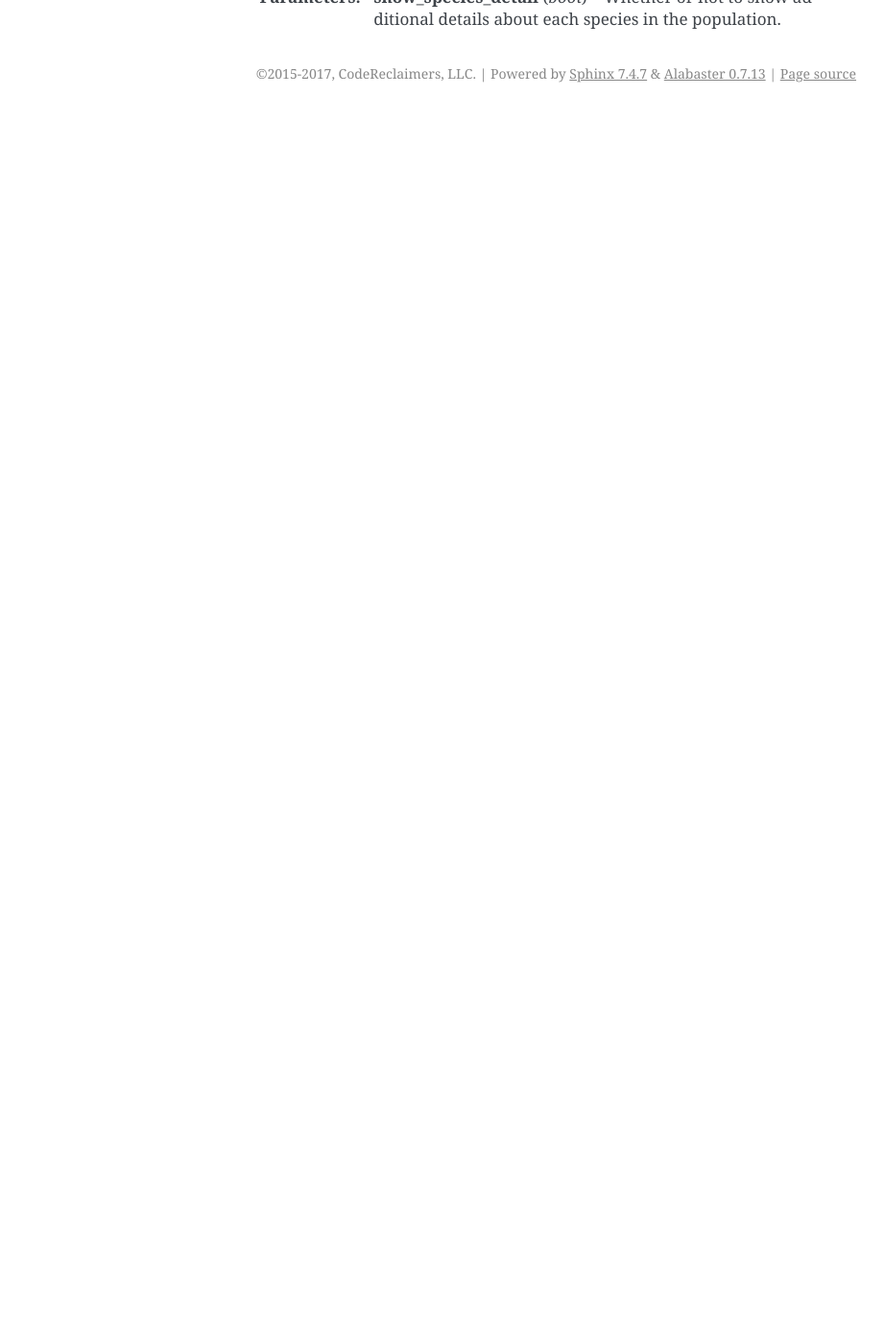
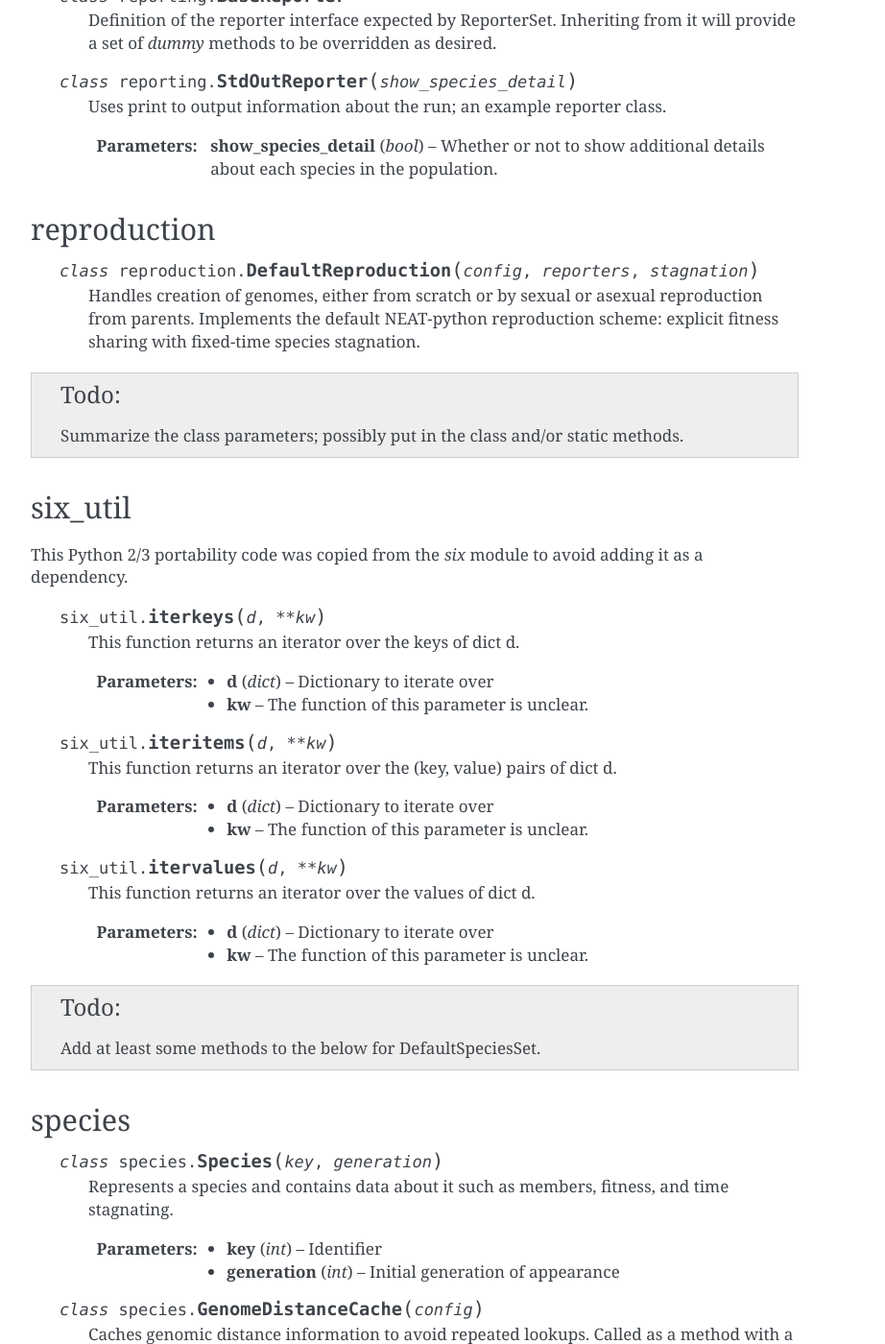
Before and after one commit to CodeReclaimers/neat-python, a Sphinx documentation site: the page built from docs/module_summaries.rst, in a window 1280 px wide and 1400 px high, scrolled down 6475 px. Shown: the whole window at 96% size, without its empty margins (218-1140 px from the left). Built offline with Sphinx 7.4.7, drawn with Linux system fonts in a browser that asks for light colours; before the commit the page ends 6591 px from its top, so only the background shows below that; some of the changed text lies outside the part shown.

Commit message:
All library modules in module_summaries (at least in an incomplete form)

```diff
--- a/docs/conf.py
+++ b/docs/conf.py
@@ -37,6 +37,7 @@
     'sphinx.ext.viewcode',
     'sphinx.ext.graphviz',
     'sphinx.ext.inheritance_diagram',
+    'sphinx.ext.todo',
 ]
 
 # Add any paths that contain templates here, relative to this directory.
@@ -112,7 +113,10 @@
 #keep_warnings = False
 
 # If true, `todo` and `todoList` produce output, else they produce nothing.
-todo_include_todos = False
+if tags.has('draft'):
+    todo_include_todos = True
+else:
+    todo_include_todos = False
 
 
 # -- Options for HTML output ----------------------------------------------
@@ -124,7 +128,9 @@
 # Theme options are theme-specific and customize the look and feel of a theme
 # further.  For a list of options available for each theme, see the
 # documentation.
-#html_theme_options = {}
+html_theme_options = {
+    'page_width': 'auto', # getting cutoff of included source code
+}
 
 # Add any paths that contain custom themes here, relative to this directory.
 #html_theme_path = []
--- a/docs/config_file.rst
+++ b/docs/config_file.rst
@@ -28,6 +28,9 @@
     When the fitness computed by ``fitness_criterion`` meets or exceeds this threshold, the evolution process will terminate.
 * *pop_size*
     The number of individuals in each generation.
+
+.. _reset-on-extinction-label:
+
 * *reset_on_extinction*
     If this evaluates to `True`, when all species simultaneously become extinct due to stagnation, a new random
     population will be created. If `False`, a `CompleteExtinctionException` will be thrown.
--- a/docs/genome-interface.rst
+++ b/docs/genome-interface.rst
@@ -3,7 +3,9 @@
 Genome Interface
 ================
 
-TODO: I will be coming back to this after I go through the module summaries; it is currently in a partially-revised state.
+.. todo::
+
+  I will be coming back to this after I go through the module summaries; it is currently in a partially-revised state.
 
 This is an outline of the minimal interface that is expected to be present on genome objects.
 
--- a/docs/module_summaries.rst
+++ b/docs/module_summaries.rst
@@ -2,7 +2,10 @@
 Module summaries
 ==================
 
-TODO: Finish putting in modules; add links; fix problem with width of displayed linked highlighted source code.
+.. todo::
+
+  Finish putting in modules; add links; fix problem with width of displayed linked highlighted source code (possibly done); go over parameters as used in code to make sure
+  are described correctly.
 
 .. py:module:: activations
    :synopsis: Has the built-in activation functions and code for using them and adding new user-defined ones.
@@ -294,8 +297,39 @@
 
                                   Receives a genome and returns its phenotype (a `RecurrentNetwork`).
 
+.. py:module:: parallel
+   :synopsis: Runs evaluation functions in parallel subprocesses in order to evaluate multiple genomes at once.
 
-.. Wanting to put in reporting.py next due to checkpoint.
+parallel
+----------
+
+  .. py:class:: ParallelEvaluator(num_workers, eval_function, timeout=None)
+
+                    Runs evaluation functions in parallel subprocesses in order to evaluate multiple genomes at once.
+
+                    :param int num_workers: How many workers to have in the `Pool` (uses the standard `multiprocessing` module)
+                    :param function eval_function: eval_function should take one argument (a genome object) and return a single float (the genome's fitness)
+                    :param timeout: How long (in seconds) each subprocess will be given before an exception is raised (unlimited if `None`).
+                    :type timeout: int or None
+
+.. py:module:: population
+   :synopsis: Implements the core evolution algorithm.
+
+population
+--------------
+
+  .. py:exception:: CompleteExtinctionException
+
+                          Raised on complete extinction (all species removed due to stagnation) unless :ref:`reset_on_extinction <reset-on-extinction-label>` is set.
+
+  .. py:class:: Population(config, initial_state=None)
+
+                    This class implements the core evolution algorithm:
+                    1. Evaluate fitness of all genomes.
+                    2. Check to see if the termination criterion is satisfied; exit if it is.
+                    3. Generate the next generation from the current population.
+                    4. Partition the new generation into species based on genetic similarity.
+                    5. Go to 1.
 
 .. py:module:: reporting
    :synopsis: Makes possible reporter classes, which are triggered on particular events and may provide information to the user, may do something else such as checkpointing, or may do both.
@@ -313,8 +347,104 @@
 
                     Definition of the reporter interface expected by ReporterSet. Inheriting from it will provide a set of `dummy` methods to be overridden as desired.
 
-  .. py:class:: StdOutReporter(self, show_species_detail)
+  .. py:class:: StdOutReporter(show_species_detail)
 
                     Uses print to output information about the run; an example reporter class.
 
                     :param bool show_species_detail: Whether or not to show additional details about each species in the population.
+
+.. py:module:: reproduction
+   :synopsis: Handles creation of genomes, either from scratch or by sexual or asexual reproduction from parents.
+
+reproduction
+-----------------
+
+  .. py:class:: DefaultReproduction(config, reporters, stagnation)
+
+                    Handles creation of genomes, either from scratch or by sexual or asexual reproduction from parents. Implements the default NEAT-python reproduction
+                    scheme: explicit fitness sharing with fixed-time species stagnation.
+
+.. todo::
+
+   Summarize the class parameters; possibly put in the class and/or static methods.
+
+.. py:module:: six_util
+   :synopsis: Provides Python 2/3 portability with three dictionary iterators; copied from the `six` module.
+
+six_util
+----------
+
+This Python 2/3 portability code was copied from the `six` module to avoid adding it as a dependency.
+
+  .. py:function:: iterkeys(d, **kw)
+
+                  This function returns an iterator over the keys of dict d.
+
+                  :param dict d: Dictionary to iterate over
+		  :param kw: The function of this parameter is unclear.
+
+  .. py:function:: iteritems(d, **kw)
+
+                  This function returns an iterator over the (key, value) pairs of dict d.
+
+                  :param dict d: Dictionary to iterate over
+		  :param kw: The function of this parameter is unclear.
+
+  .. py:function:: itervalues(d, **kw)
+
+                  This function returns an iterator over the values of dict d.
+
+                  :param dict d: Dictionary to iterate over
+		  :param kw: The function of this parameter is unclear.
+
+.. Internally, the above are using **kw as a PARAMETER for keys/items/values/iterkeys/iteritems/itervalues. ??? Is this in case someone puts in
+.. a set of key/value pairs instead of a dictionary? The `six` documentation just states that this parameter is "passed to the underlying method", which is not helpful.
+
+.. todo::
+
+   Add at least some methods to the below for DefaultSpeciesSet.
+
+.. py:module:: species
+   :synopsis: Divides the population into genome-based species.
+
+species
+-----------
+
+  .. py:class:: Species(key, generation)
+
+                   Represents a species and contains data about it such as members, fitness, and time stagnating.
+
+                   :param int key: Identifier
+                   :param int generation: Initial generation of appearance
+
+  .. py:class:: GenomeDistanceCache(config)
+
+                    Caches genomic distance information to avoid repeated lookups. Called as a method with a pair of genomes to retrieve the distance.
+
+  .. py:class:: DefaultSpeciesSet(config, reporters)
+
+                    Encapsulates the default speciation scheme by configuring it and performing the speciation function (placing genomes into species by genetic similarity).
+
+.. todo::
+
+   Add at least some methods to the below for DefaultStagnation. NOTE: Code has changed on github for this (and other parts); will need to update.
+
+.. py:module:: stagnation
+   :synopsis: Keeps track of whether species are making progress and removes ones that are not (for a configurable number of generations).
+
+stagnation
+--------------
+
+  .. py:class:: DefaultStagnation(config, reporters)
+
+                    Keeps track of whether species are making progress and removes ones that, for a configurable number of generations, are not.
+
+.. py:module:: statistics
+   :synopsis: Gathers and provides (to callers and/or to a file) information on genome and species fitness, which are the most-fit genomes, and similar.
+
+statistics
+-------------
+
+  .. py:class:: StatisticsReporter(BaseReporter)
+
+                    Gathers (via the reporting interface) and provides (to callers and/or to a file) information on genome and species fitness, which are the most-fit genomes, etc.
```
Also changed, not shown: other parts of docs/module_summaries.rst (+16 -16 lines).
